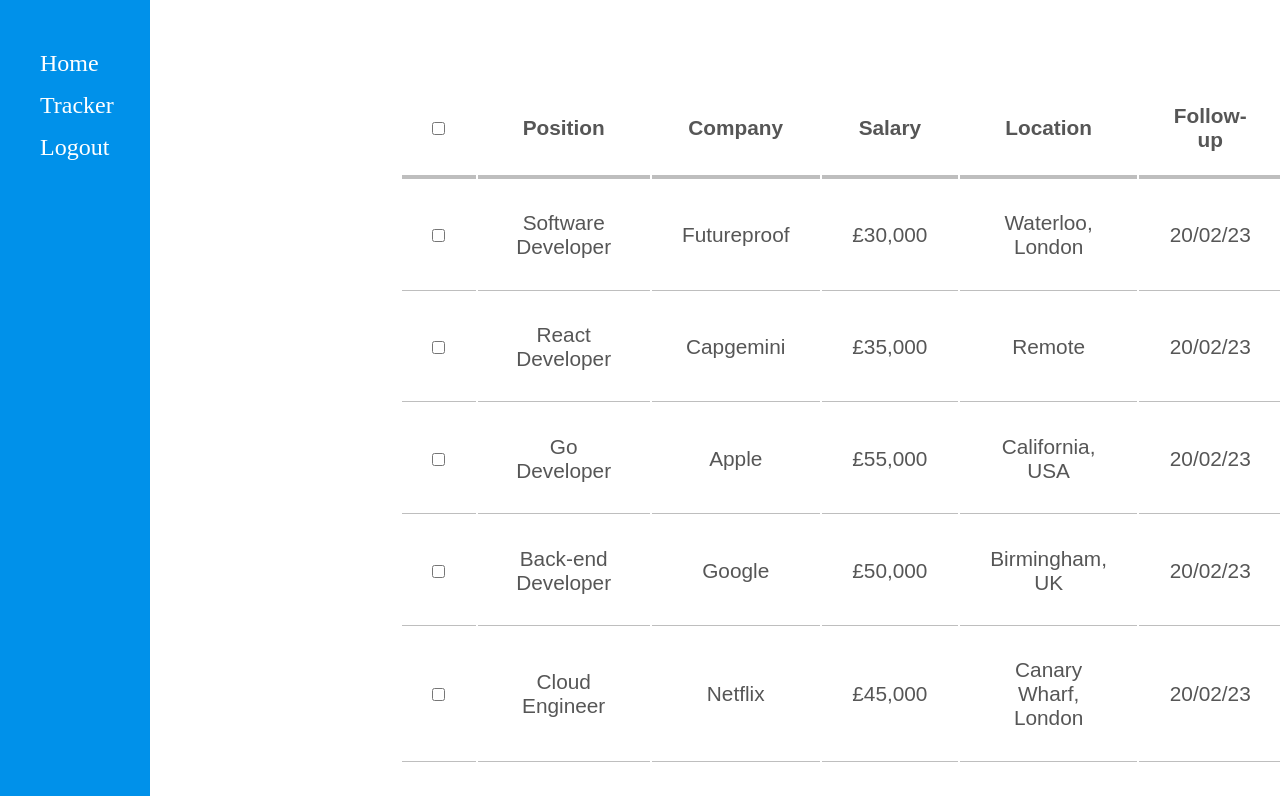
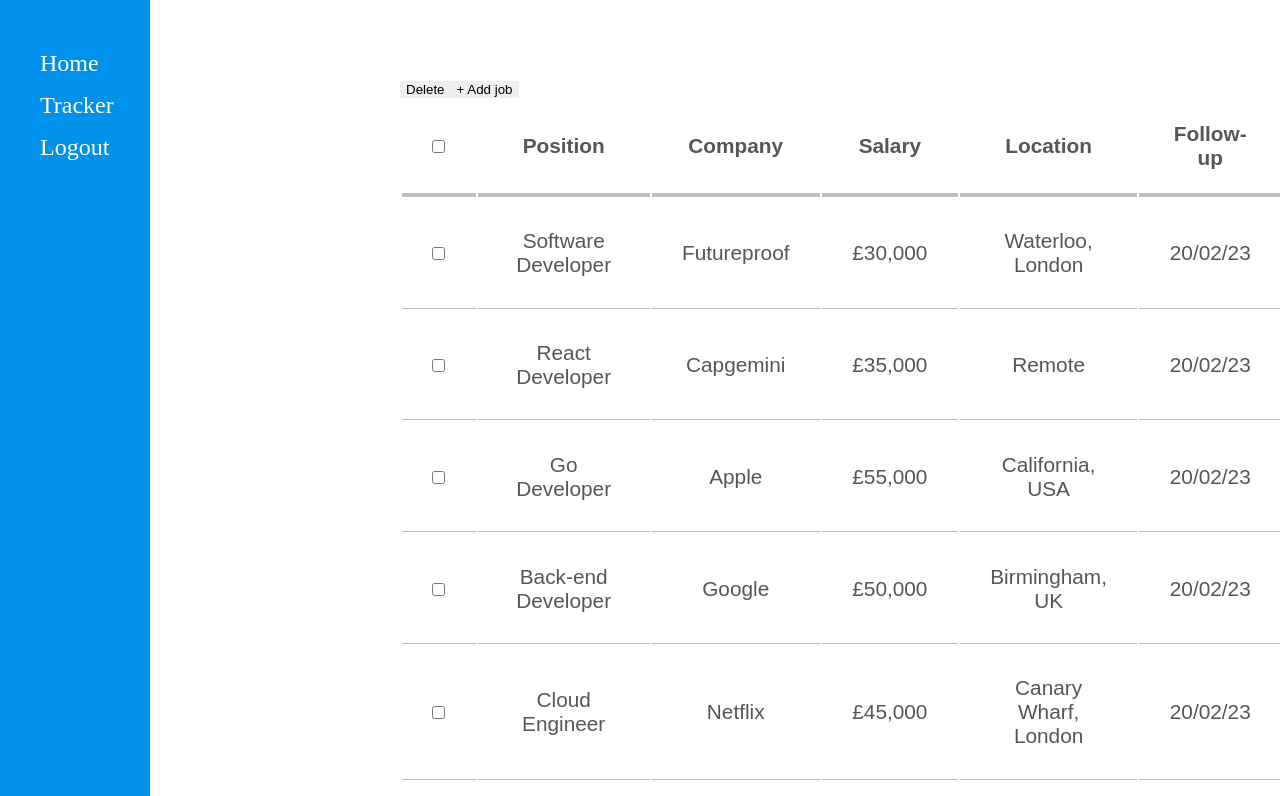
Before and after one commit to Coder-Dai/job-tracker, a React (Create React App) app: page /tracker in a window 1280 px wide. Shown: the top 796 px of the page. Built offline with nearby package versions, Linux system fonts and the light colour scheme.

Commit message:
add delete and add job buttons to Table component

```diff
--- a/src/components/Table.jsx
+++ b/src/components/Table.jsx
@@ -8,6 +8,10 @@ const Table = () => {
   return (
     <section>
       <div className="table-container">
+        <div className="button-container">
+          <button className="delete-button">Delete</button>
+          <button className="add-button">+ Add job</button>
+        </div>
         <table>
           <thead>
             <tr>
```
